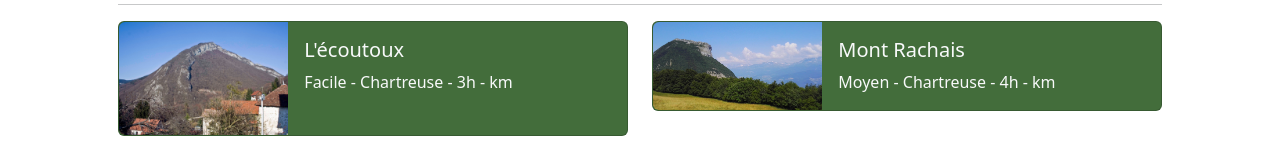
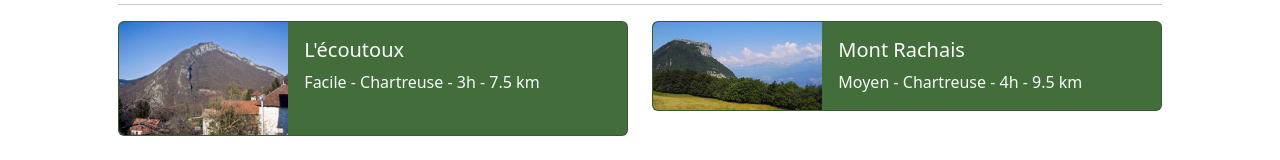
Before and after one commit to annaclavelier/rando_app, a React (Vite) app: page /search in a window 1280 px wide. Shown: the part 164-324 px from the top of the page. Built offline with nearby package versions, Linux system fonts and the light colour scheme.

Commit message:
dev: Add link discover btn and pass km attribute in SearchResults

```diff
--- a/src/components/Hero.tsx
+++ b/src/components/Hero.tsx
@@ -1,3 +1,5 @@
+import { Link } from "react-router-dom";
+
 const Hero = () => {
   return (
     <div
@@ -22,9 +24,9 @@ const Hero = () => {
             <h4 className="mb-3 fw-bold">
               Partez à l'aventure avec Carnetd'Rando
             </h4>
-            <button className="btn btn-outline-light btn-lg fw-bold">
+            <Link to="/search?query=" className="btn btn-outline-light btn-lg fw-bold">
               Découvrir
-            </button>
+            </Link>
           </div>
         </div>
       </div>
--- a/src/pages/SearchResults.tsx
+++ b/src/pages/SearchResults.tsx
@@ -26,7 +26,8 @@ const SearchResults = () => {
     setFilteredRandos(
       randos.filter((rando) => {
         return (
-          (!activeFilters.difficulty || rando.difficulte === activeFilters.difficulty) &&
+          (!activeFilters.difficulty ||
+            rando.difficulte === activeFilters.difficulty) &&
           (!activeFilters.duration || rando.duree === activeFilters.duration) &&
           (!activeFilters.massif || rando.massif === activeFilters.massif) &&
           (!activeFilters.denivele ||
@@ -69,7 +70,8 @@ const SearchResults = () => {
       randos.filter((rando) => {
         return (
           rando.titre.toLowerCase().includes(query) &&
-          (!activeFilters.difficulty || rando.difficulte === activeFilters.difficulty) &&
+          (!activeFilters.difficulty ||
+            rando.difficulte === activeFilters.difficulty) &&
           (!activeFilters.duration || rando.duree === activeFilters.duration) &&
           (!activeFilters.massif || rando.massif === activeFilters.massif) &&
           (!activeFilters.denivele ||
@@ -77,7 +79,7 @@ const SearchResults = () => {
         );
       })
     );
-  }, [query,activeFilters]);
+  }, [query, activeFilters]);
 
   return (
     <div className="container p-5">
@@ -110,6 +112,7 @@ const SearchResults = () => {
               difficulte={item.difficulte}
               duree={item.duree}
               image={item.image}
+              km={item.km}
             />
           </div>
         ))}
```
